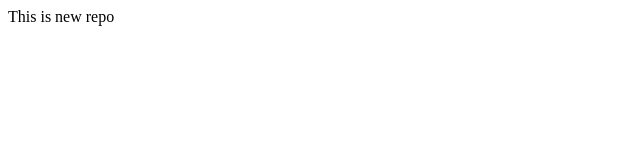
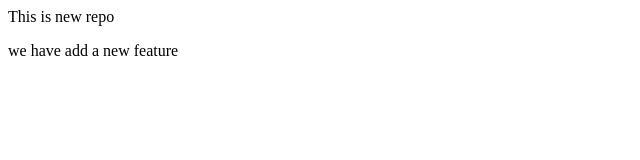
Before and after one commit to Priyanshu45Kumar/LocalRepo, a plain HTML site: page index.html in a window 1280 px wide. Shown: the whole page, without its empty margins (0-640 px from the left). Drawn offline with Linux system fonts and the light colour scheme.

Commit message:
Add new feature

```diff
--- a/index.html
+++ b/index.html
@@ -1 +1,2 @@
 <p>This is new repo</p>
+<P>we have add a new feature</P>
```
